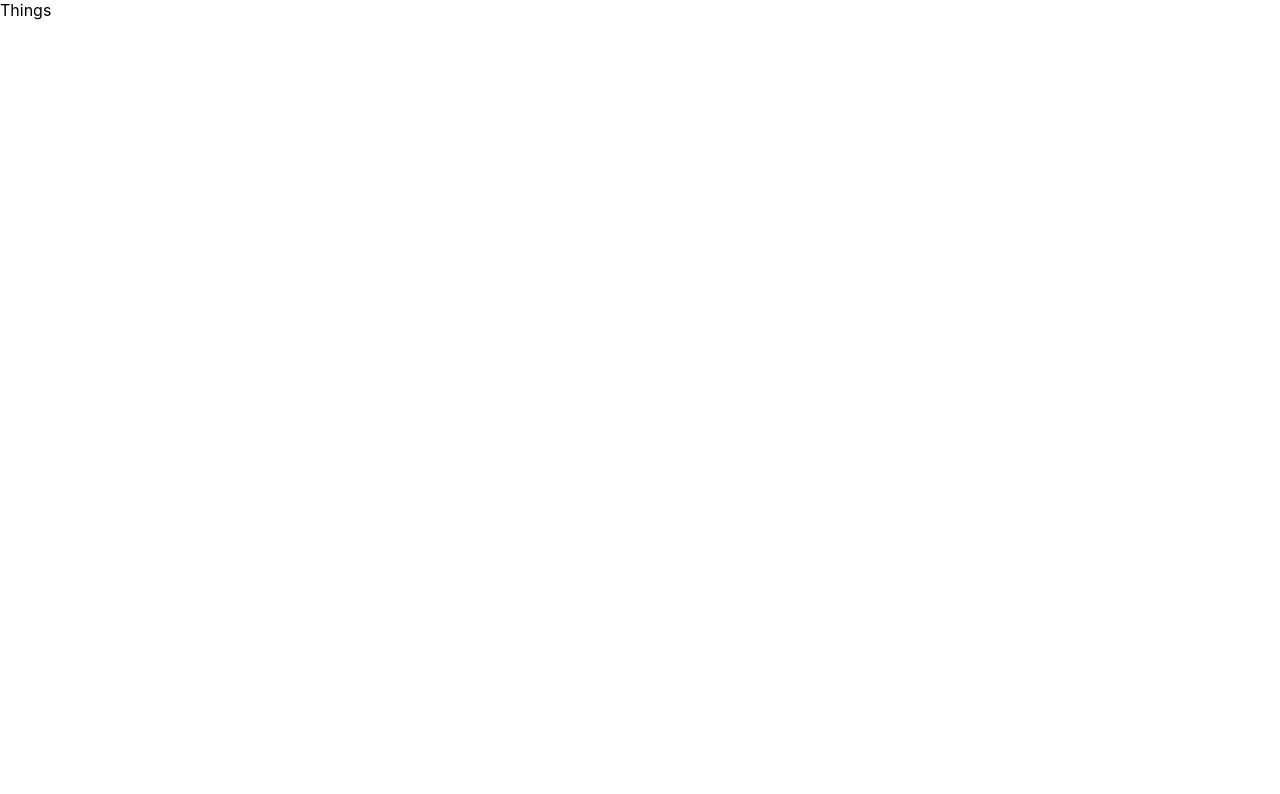
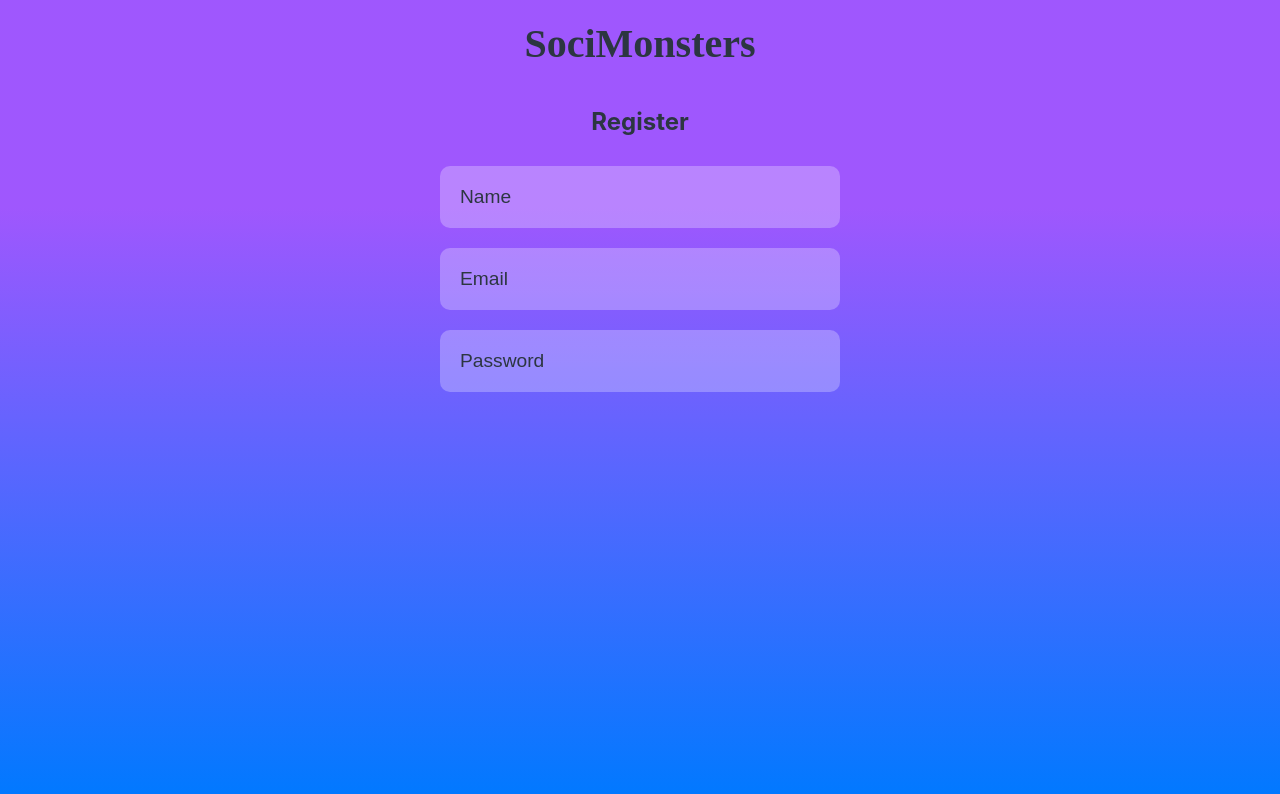
Before and after one commit to xizes2/202207-w7chwe-fernando-paulino-front, a React (Create React App) app: page / in a window 1280 px wide. Shown: the top 794 px of the page. Built offline with nearby package versions, Linux system fonts and the light colour scheme.

Commit message:
create register component and its styles

```diff
--- a/src/App.css
+++ /dev/null
@@ -1,4 +0,0 @@
-.App {
-  text-align: center;
-  margin: 0;
-}
--- a/src/App.tsx
+++ b/src/App.tsx
@@ -1,7 +1,15 @@
-import "./App.css";
+import AppStyled from "./AppStyled";
+import Register from "./components/Register/Register";
 
-function App(): JSX.Element {
-  return <>Things</>;
-}
+const App = (): JSX.Element => {
+  return (
+    <>
+      <AppStyled className="main-container">
+        <h1 className="main-container__title">SociMonsters</h1>
+        <Register />
+      </AppStyled>
+    </>
+  );
+};
 
 export default App;
--- /dev/null
+++ b/src/AppStyled.ts
@@ -0,0 +1,23 @@
+import styled from "styled-components";
+
+const AppStyled = styled.div`
+  margin: 0;
+  background: rgb(0, 121, 255);
+  background: linear-gradient(
+    0deg,
+    rgba(0, 121, 255, 1) 0%,
+    rgba(135, 45, 253, 0.7987570028011204) 74%
+  );
+  height: 100vh;
+  color: #2c3641;
+
+  .main-container__title {
+    margin: 0;
+    padding: 20px;
+    text-align: center;
+    font-family: "DynaPuff", cursive;
+    font-size: 2.5em;
+  }
+`;
+
+export default AppStyled;
--- /dev/null
+++ b/src/components/Register/Register.tsx
@@ -0,0 +1,37 @@
+import { RegisterHeader, RegisterContainer } from "./RegisterStyled";
+
+const Register = (): JSX.Element => {
+  return (
+    <form action="" className="register-form">
+      <RegisterHeader>Register</RegisterHeader>
+      <RegisterContainer className="register-container">
+        <input
+          type="text"
+          className="register-container__userName"
+          name="userName"
+          placeholder="Name"
+          required
+          autoComplete="off"
+        />
+        <input
+          type="email"
+          className="register-container__userEmail"
+          name="userPassword"
+          placeholder="Email"
+          required
+          autoComplete="off"
+        />
+        <input
+          type="password"
+          className="register-container__userPassword"
+          name="userPassword"
+          placeholder="Password"
+          required
+          autoComplete="off"
+        />
+      </RegisterContainer>
+    </form>
+  );
+};
+
+export default Register;
--- /dev/null
+++ b/src/components/Register/RegisterStyled.ts
@@ -0,0 +1,29 @@
+import styled from "styled-components";
+
+export const RegisterHeader = styled.h2`
+  text-align: center;
+  margin-top: 0;
+  padding-top: 20px;
+  color: #2c3641;
+`;
+
+export const RegisterContainer = styled.div`
+  display: flex;
+  flex-direction: column;
+  max-width: 400px;
+  margin: 0 auto;
+  color: #2c3641;
+
+  input {
+    padding: 20px;
+    margin: 10px 0;
+    border-radius: 10px;
+    border: transparent;
+    background-color: #fff4;
+    font-size: 1.2em;
+
+    ::placeholder {
+      color: #2c3641;
+    }
+  }
+`;
--- a/src/index.css
+++ b/src/index.css
@@ -1,5 +1,6 @@
 body {
   margin: 0;
+  box-sizing: border-box;
   font-family: -apple-system, BlinkMacSystemFont, "Segoe UI", "Roboto", "Oxygen",
     "Ubuntu", "Cantarell", "Fira Sans", "Droid Sans", "Helvetica Neue",
     sans-serif;
```
